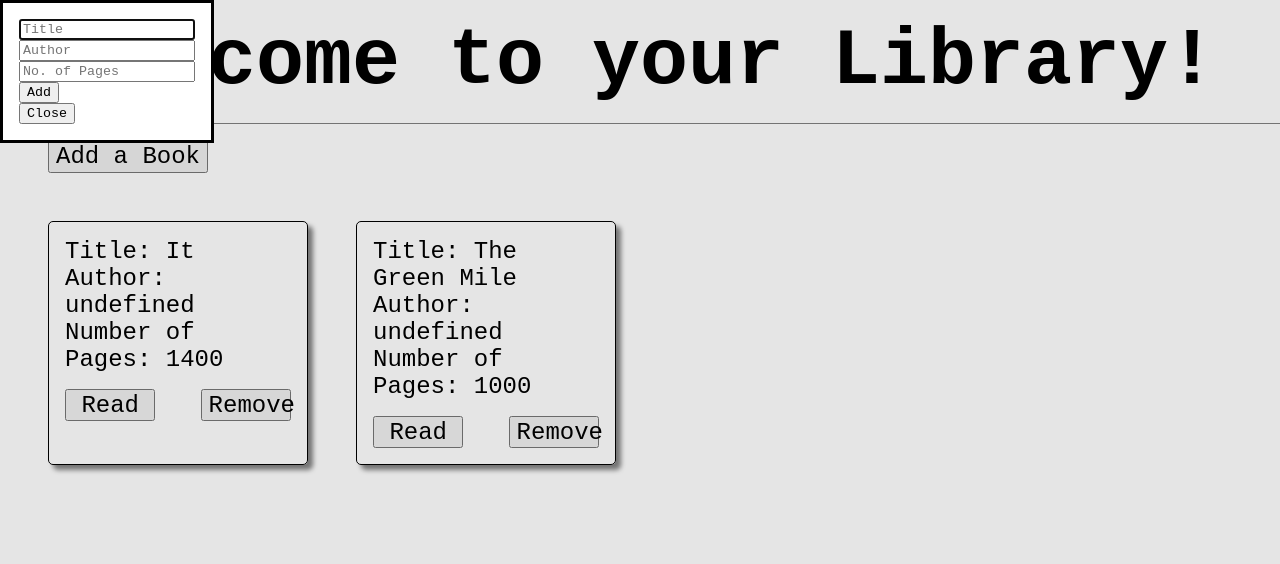
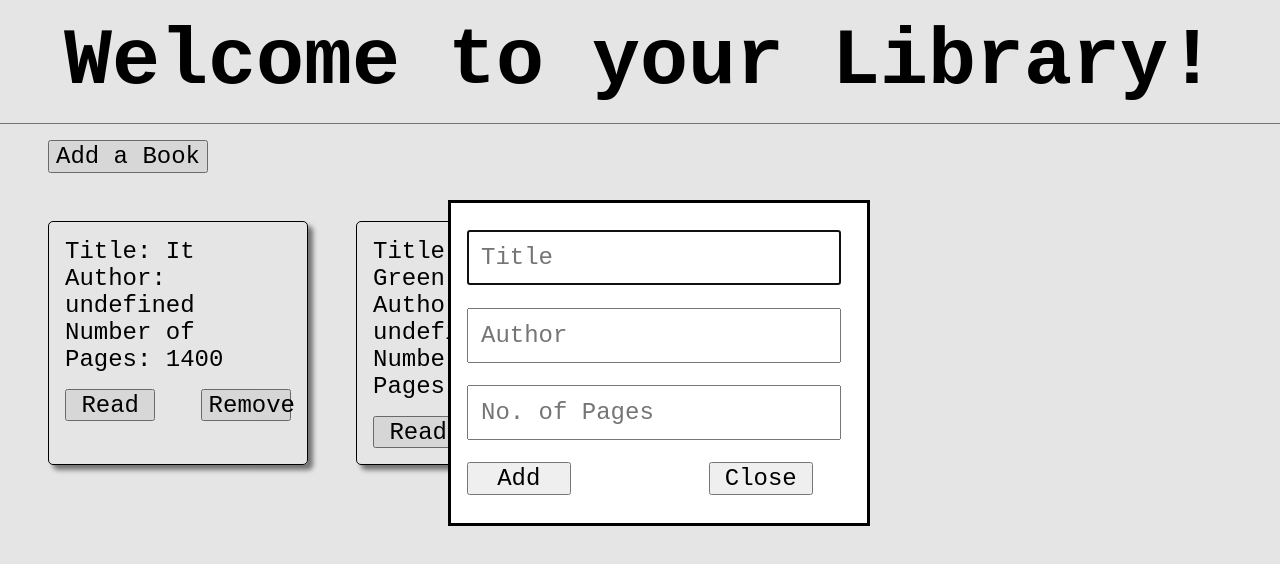
Before and after one commit to VerxMaxum/odin-library, a plain HTML site: page index.html in a window 1280 px wide. Both pictures are taken after a click on the button "Add a Book". Drawn offline with Linux system fonts and the light colour scheme.

Commit message:
Adjust style for dialog

```diff
--- a/index.html
+++ b/index.html
@@ -16,9 +16,12 @@
             <input type="text" name="title" placeholder="Title"></br>
             <input type="text" name="author" placeholder="Author"></br>
             <input type="number" name="pages" placeholder="No. of Pages"></br>
-            <input type="submit" value="Add">
+            <div id="dialog-button-container">
+                <button type="submit" id="add-book">Add</button>
+                <button type="submit" id="close-form">Close</button>
+            </div>
         </form>
-        <button type="submit" id="close-form">Close</button>
+
     </dialog>
     <button id="add">Add a Book</button>
     <div id="main">
--- a/styles.css
+++ b/styles.css
@@ -30,6 +30,38 @@
     margin-left: 3rem;
 }
 
+dialog {
+    width: 30%;
+    left: 35%;
+    top: 25%;
+}
+
+dialog > form {
+    width: 90%;
+}
+
+dialog > form > input {
+    font-size: 1.5rem;
+    padding: 0.75rem;
+}
+
+dialog > form > input,
+dialog > form > div {
+    width: 100%;
+    margin-top: 0.7rem;
+    margin-bottom: 0.7rem;
+}
+
+#dialog-button-container {
+    display: flex;
+    justify-content: space-between;
+}
+
+#dialog-button-container > button {
+    width: 30%;
+    font-size: 1.5rem;
+}
+
 .book-container {
     border: 1px black solid;
     padding: 1rem;
```
